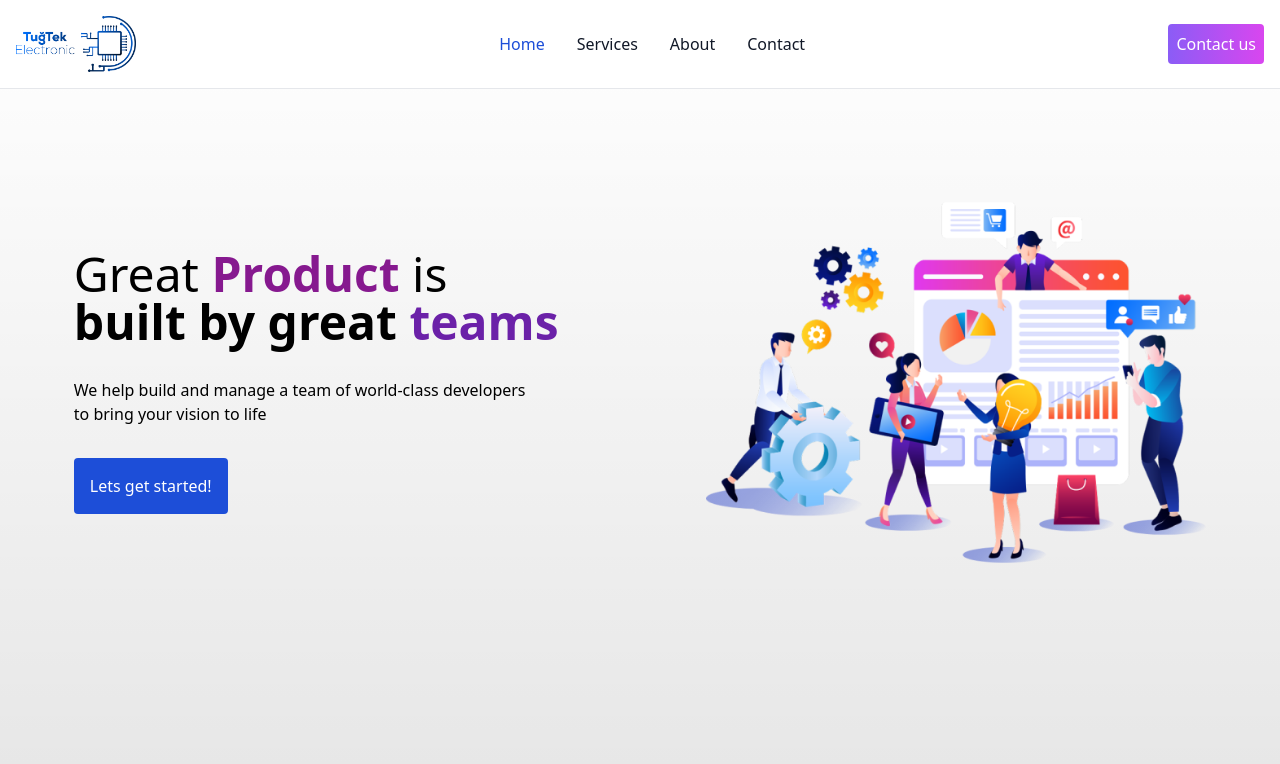
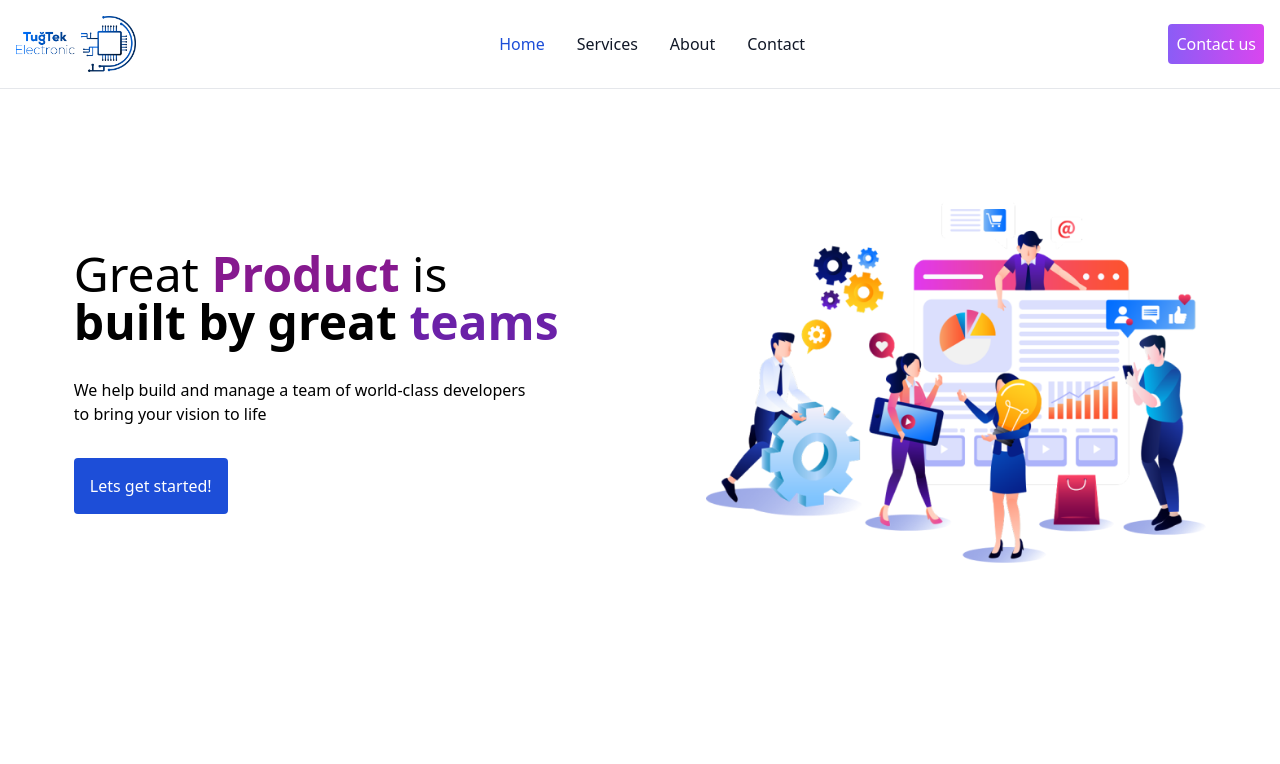
Before and after one commit to atesbey-design/tugtech-website, a Next.js app: page / in a window 1280 px wide. Shown: the top 764 px of the page. Built offline with nearby package versions, Linux system fonts and the light colour scheme.

Commit message:
Fix : Theme problems

```diff
--- a/app/globals.css
+++ b/app/globals.css
@@ -1,33 +1,3 @@
 @tailwind base;
 @tailwind components;
 @tailwind utilities;
-
-:root {
-  --foreground-rgb: 0, 0, 0;
-  --background-start-rgb: 0, 0, 0;
-  --background-end-rgb: 0, 0, 0;
-}
-
-@media (prefers-color-scheme: dark) {
-  :root {
-    --foreground-rgb: 0, 0, 0;
-    --background-start-rgb: 255, 255, 255;
-    --background-end-rgb: 255, 255, 255;
-  }
-}
-
-body {
-  color: rgb(var(--foreground-rgb));
-  background: linear-gradient(
-      to bottom,
-      transparent,
-      rgb(var(--background-end-rgb))
-    )
-    rgb(var(--background-start-rgb));
-}
-
-@layer utilities {
-  .text-balance {
-    text-wrap: balance;
-  }
-}
--- a/app/page.tsx
+++ b/app/page.tsx
@@ -17,7 +17,6 @@
       </div>
 
       <div className='mb-32 grid  w-full h-full bg---Shade-light border border-fuchsia-100 '>
-
         <Services />
       </div>
 
```
